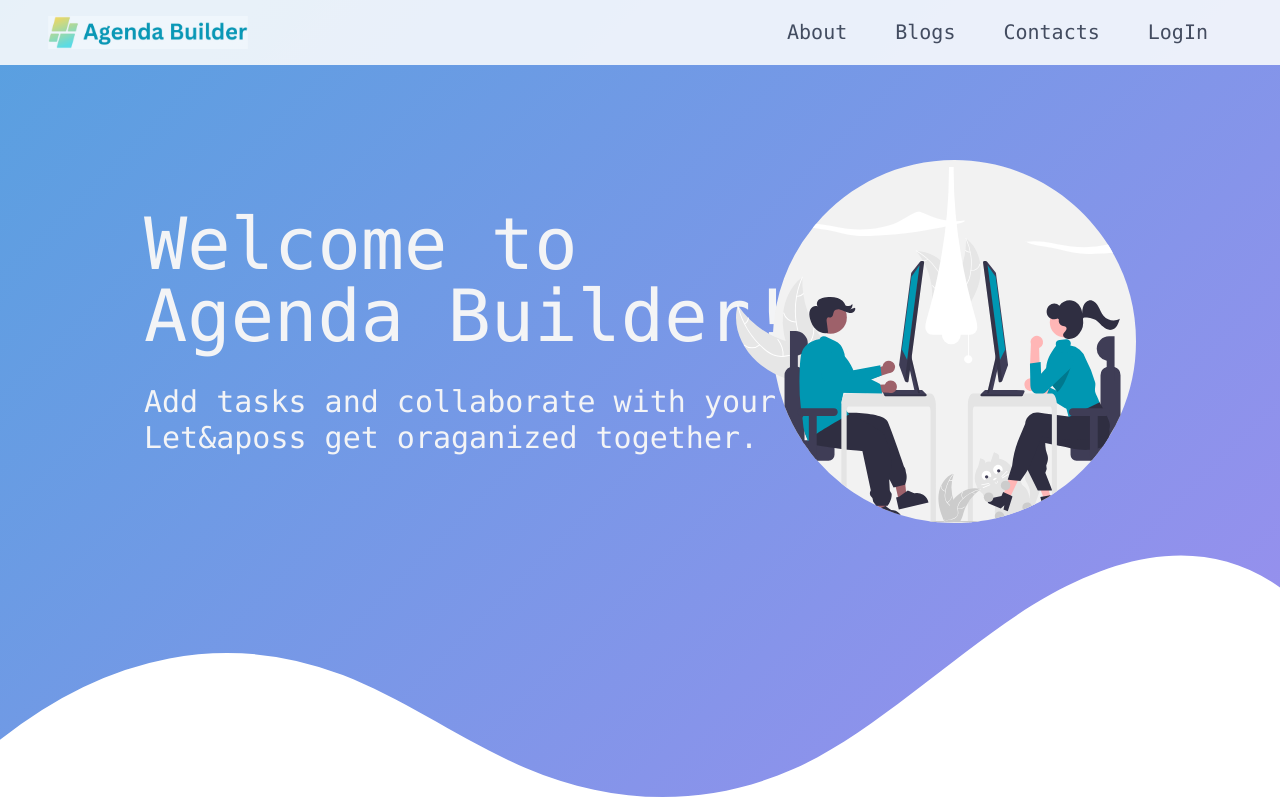
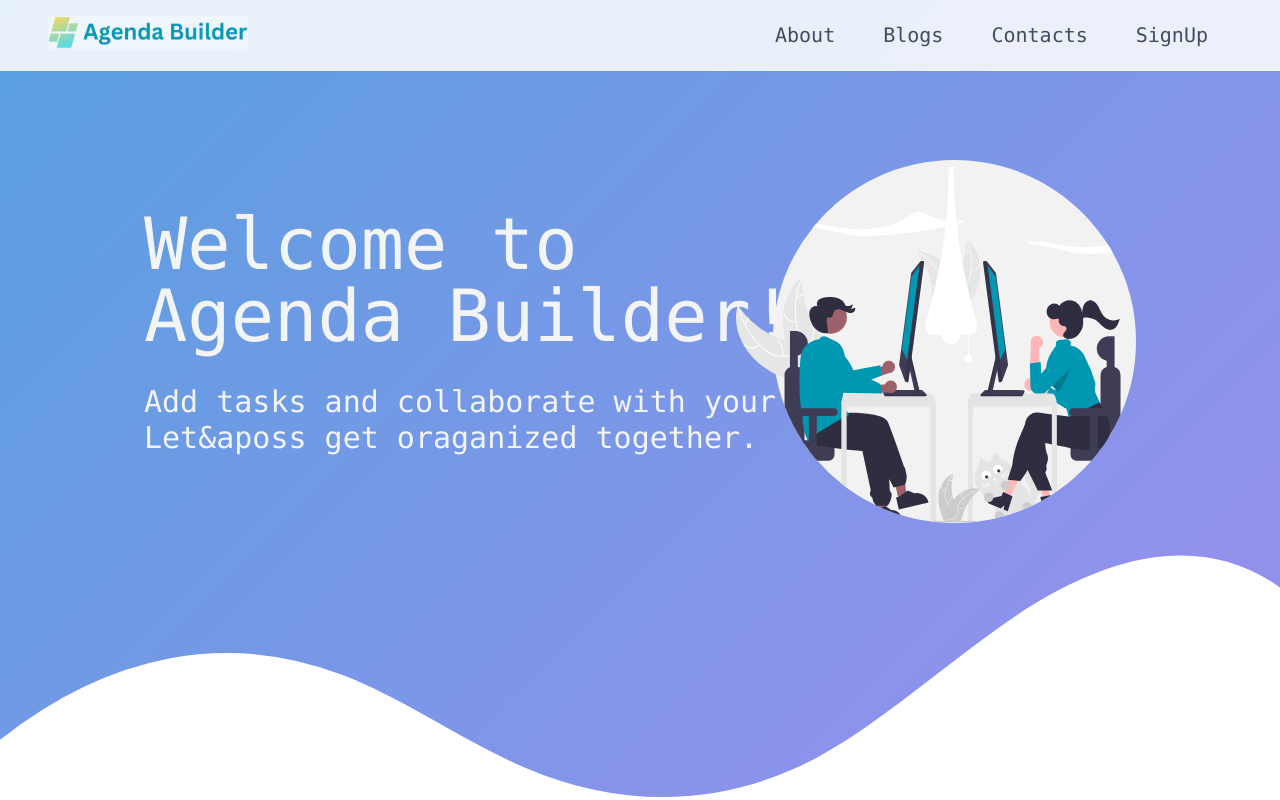
Before and after one commit to srshah27/agenda-builder, a Next.js app: page /landing in a window 1280 px wide. Built offline with nearby package versions, Linux system fonts and the light colour scheme.

Commit message:
landing changes

```diff
--- a/src/components/Hero.js
+++ b/src/components/Hero.js
@@ -10,8 +10,8 @@ function Hero() {
         <div className={styles.wave}></div>
         <div className={styles.wave}></div>
         <div className={styles.wave}></div>
-        <div className="md:pl-36 md:pt-52 pl-10 pt-48 text-gray-100 text-3xl md:text-7xl font-mono md:text-left text-center ">Welcome to <br/> Agenda Builder!</div>
-        <div className="md:pl-36 pt-8 pl-10 text-gray-100  text-xl md:text-3xl font-mono md:text-left text-center ">Add tasks and collaborate with your colleagues. <br/> Let&aposs get oraganized together.</div>
+        <div className="md:pl-36 md:pt-52 pl-8 pt-48 text-gray-100 text-4xl md:text-7xl font-mono lg:text-justify text-center ">Welcome to <br/> Agenda Builder!</div>
+        <div className="md:pl-36 pt-8 pl-8 text-gray-100  text-2xl md:text-3xl font-mono lg:text-justify text-center ">Add tasks and collaborate with your colleagues. <br/> Let&aposs get oraganized together.</div>
         <Image
         src="/svg/track.svg"
         className=" absolute right-36 top-40 hidden md:hidden lg:block"
--- a/src/components/NavbarDhara.js
+++ b/src/components/NavbarDhara.js
@@ -12,7 +12,7 @@ function Navbar() {
       <nav className="w-full bg-slate-50 opacity-90 fixed top-0 left-0 z-10 ">
         <div className="justify-between  mx-4 lg:max-w-7xl md:items-center md:flex md:px-8">
           <div>
-            <div className="flex items-center py-3 md:py-4 md:block left-0 ">
+            <div className="items-center py-3 md:py-4 sm:inline-block left-0 ">
               <Link href="/">
                 <Image
                   src="/svg/agenda.svg"
@@ -23,11 +23,11 @@ function Navbar() {
               </Link>
               <div className="md:hidden">
                 <button
-                  className="p-2 text-gray-700 right-0 " //rounded-md outline-none focus:border-gray-400 focus:border
+                  className="text-gray-700 right-8 absolute top-4" //rounded-md outline-none focus:border-gray-400 focus:border
                   onClick={() => setNavbar(!navbar)}
                 >
                   {navbar ? (
-                    <IoClose className="text-primary  w-6 h-6 ml-[480px]" />
+                    <IoClose className=" text-primary  w-6 h-6 ml-[480px]" />
                     // <Image src={close} width={40} height={30} alt="logo" />
                   ) : (
                     // <Image
@@ -45,8 +45,8 @@ function Navbar() {
           </div>
           <div>
             <div
-              className={`flex-1 justify-self-center pb-3 mt-8 md:block md:pb-0 md:mt-0 ${
-                navbar ? 'p-12 md:p-0 block' : 'hidden'
+              className={`flex-1  md:block   ${
+                navbar ? 'md:p-0 block' : 'hidden'
               }`}
             >
               <ul className="h-screen md:h-auto items-center justify-center md:flex font-mono">
@@ -70,9 +70,9 @@ function Navbar() {
                     Projects
                   </Link>
                   </li> */}
-                <li className="text-xl text-neutral py-2 px-6 text-center   md:border-b-0   border-primary  md:hover:text-primary md:hover:underline">
-                  <Link href="/login" onClick={() => setNavbar(!navbar)}>
-                    LogIn
+                <li className="text-xl text-neutral py-2 px-6 text-center  md:border-b-0   border-primary  md:hover:text-primary md:hover:underline">
+                  <Link href="/signup" onClick={() => setNavbar(!navbar)}>
+                    SignUp
                   </Link>
                 </li>
               </ul>
```
